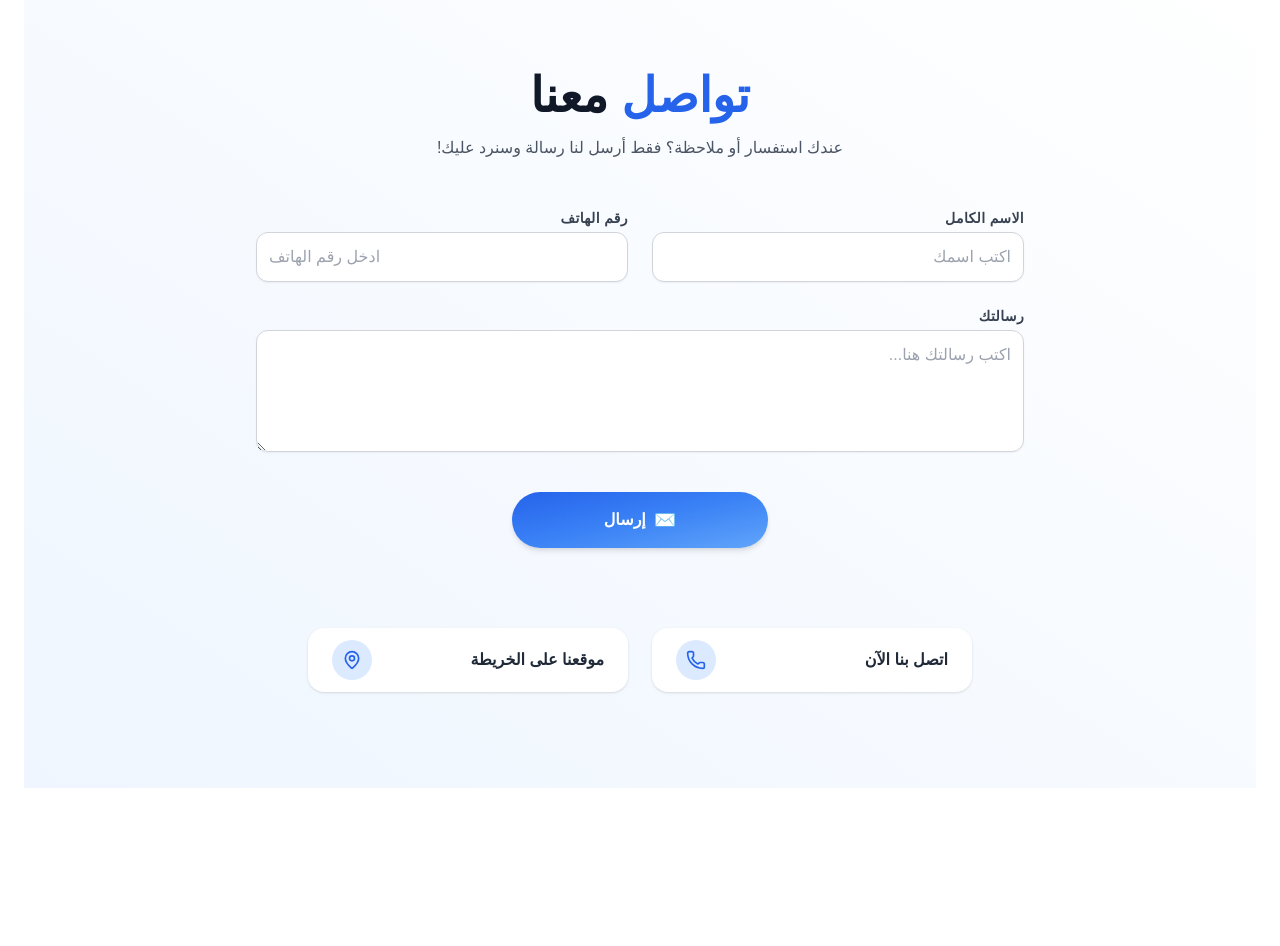
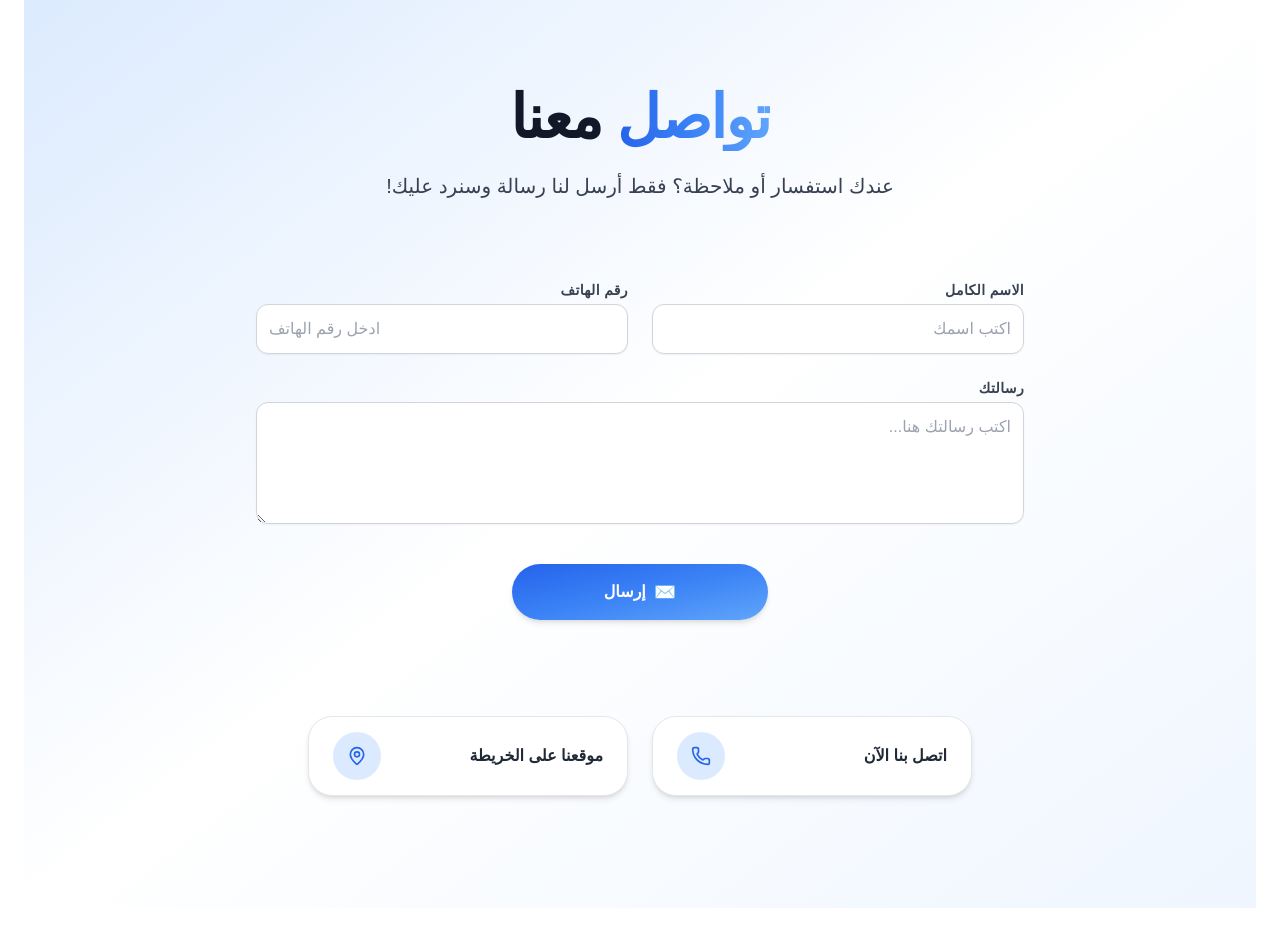
Before and after one commit to Adam46999/LumoraWebsite, a React (Vite) app: page / in a window 1280 px wide. Shown: the part 2280-3226 px from the top of the page. Before the commit the page ends 3148 px from the top, so only its background shows below. Built offline with nearby package versions, Linux system fonts and the light colour scheme.

Commit message:
add scroll to success message

```diff
--- a/src/components/contact/ContactForm.jsx
+++ b/src/components/contact/ContactForm.jsx
@@ -1,9 +1,9 @@
-import { useState, useRef } from "react";
+// ContactForm.jsx
+import { useState, useRef, useEffect } from "react";
 import { Loader2 } from "lucide-react";
 import { useLanguage } from "../../context/LanguageContext";
 import ContactField from "./ContactField";
 import SuccessMessage from "./SuccessMessage";
-import { useEffect } from "react";
 
 export default function ContactForm() {
   const { t } = useLanguage();
@@ -13,30 +13,19 @@ export default function ContactForm() {
   const [success, setSuccess] = useState(false);
   const successRef = useRef(null);
   const [shakeTarget, setShakeTarget] = useState(null);
-  const successSound = useRef(null); // 🎧 مرجع للصوت
+  const successSound = useRef(null);
 
   const validateField = (id, value) => {
-    let error = "";
-    if (!value.trim()) {
-      error = t.contactFillAllFields;
-    }
-
-    if (id === "phone") {
-      const phonePattern = /^05\d{1}-\d{7}$/;
-      if (value && !phonePattern.test(value)) {
-        error = t.contactPhoneError;
-      }
-    }
-
-    return error;
+    if (!value.trim()) return t.contactFillAllFields;
+    if (id === "phone" && !/^05\d{1}-\d{7}$/.test(value))
+      return t.contactPhoneError;
+    return "";
   };
 
   const handleBlur = (e) => {
     const { id, value } = e.target;
     const error = validateField(id, value);
-    if (error) {
-      setErrors((prev) => ({ ...prev, [id]: error }));
-    }
+    if (error) setErrors((prev) => ({ ...prev, [id]: error }));
   };
 
   const handleChange = (e) => {
@@ -52,8 +41,6 @@ export default function ContactForm() {
     }
 
     setForm((prev) => ({ ...prev, [id]: updated }));
-
-    // إزالة رسالة الخطأ عند التصحيح
     setErrors((prev) => ({ ...prev, [id]: "" }));
   };
 
@@ -64,49 +51,48 @@ export default function ContactForm() {
         successSound.current.volume = 0.6;
         successSound.current.play();
       } catch (e) {
-        console.warn("🔇 المتصفح منع تشغيل الصوت:", e);
+        console.warn("🔇 الصوت منع من التشغيل:", e);
       }
     }
   }, [success]);
 
   const handleSubmit = (e) => {
     e.preventDefault();
-
     const newErrors = {};
     Object.entries(form).forEach(([id, value]) => {
       const error = validateField(id, value);
-      if (error) {
-        newErrors[id] = error;
-      }
+      if (error) newErrors[id] = error;
     });
-
     if (Object.keys(newErrors).length > 0) {
       setErrors(newErrors);
       const firstErrorField = Object.keys(newErrors)[0];
       setShakeTarget(firstErrorField);
-
       setTimeout(() => {
-        const el = document.getElementById(firstErrorField);
-        el?.scrollIntoView({ behavior: "smooth", block: "center" });
+        document
+          .getElementById(firstErrorField)
+          ?.scrollIntoView({ behavior: "smooth", block: "center" });
       }, 300);
       setTimeout(() => setShakeTarget(null), 800);
       return;
     }
 
-    // ✅ شغل الصوت فورًا قبل أي انتظار
-
     setLoading(true);
-
     setTimeout(() => {
       setLoading(false);
       setSuccess(true);
       setForm({ name: "", phone: "", message: "" });
       setErrors({});
-
       setTimeout(() => {
-        successRef.current?.scrollIntoView({ behavior: "smooth" });
+        setTimeout(() => {
+          if (successRef.current) {
+            const y =
+              successRef.current.getBoundingClientRect().top +
+              window.scrollY -
+              80; // 🧠 80px لتعويض الهيدر
+            window.scrollTo({ top: y, behavior: "smooth" });
+          }
         }, 200);
-
+      }, 200);
       setTimeout(() => setSuccess(false), 6000);
     }, 1500);
   };
@@ -193,6 +179,7 @@ export default function ContactForm() {
           )}
         </button>
       </div>
+
       <audio ref={successSound} src="/sounds/success.mp3" preload="auto" />
     </form>
   );
--- a/src/components/contact/ContactHeader.jsx
+++ b/src/components/contact/ContactHeader.jsx
@@ -1,15 +1,18 @@
+// ContactHeader.jsx
 import { useLanguage } from "../../context/LanguageContext";
 
 export default function ContactHeader() {
   const { t } = useLanguage();
 
   return (
-    <div className="text-center mb-12 max-w-xl mx-auto animate-fade-in">
-      <h2 className="text-4xl sm:text-5xl font-extrabold text-gray-900 leading-tight">
-        <span className="text-blue-600">{t.contactTitleSpan}</span>{" "}
+    <div className="text-center mb-20 max-w-3xl mx-auto animate-fade-in">
+      <h2 className="text-5xl sm:text-6xl font-black text-gray-900 leading-tight tracking-tight">
+        <span className="bg-gradient-to-r from-blue-600 via-blue-500 to-blue-400 bg-clip-text text-transparent">
+          {t.contactTitleSpan}
+        </span>{" "}
         {t.contactTitle}
       </h2>
-      <p className="mt-4 text-gray-600 text-sm sm:text-base">
+      <p className="mt-6 text-gray-700 text-lg sm:text-xl leading-relaxed">
         {t.contactSubtitle}
       </p>
     </div>
--- a/src/components/contact/ContactLinks.jsx
+++ b/src/components/contact/ContactLinks.jsx
@@ -1,20 +1,24 @@
+// ContactLinks.jsx
 import { Phone, MapPin } from "lucide-react";
 import { useLanguage } from "../../context/LanguageContext";
 
 export default function ContactLinks() {
   const { t } = useLanguage();
 
+  const cardClass =
+    "group w-72 sm:w-80 h-20 flex items-center justify-between px-6 rounded-3xl bg-white shadow-md hover:shadow-xl transition-transform transform hover:scale-105 border border-gray-200";
+
+  const iconWrapper =
+    "w-12 h-12 flex items-center justify-center rounded-full bg-blue-100 text-blue-600 group-hover:bg-blue-600 group-hover:text-white transition";
+
   return (
-    <div className="mt-20 flex flex-col sm:flex-row justify-center items-center gap-6">
+    <div className="mt-20 flex flex-col sm:flex-row justify-center items-center gap-6 animate-fade-in">
       {/* زر الاتصال */}
-      <a
-        href="tel:+972543075619"
-        className="group w-72 sm:w-80 h-16 flex items-center justify-between px-6 rounded-2xl bg-white shadow hover:scale-105 transition"
-      >
+      <a href="tel:+972543075619" className={cardClass}>
         <span className="text-gray-800 font-semibold text-base">
           {t.contactCallNow}
         </span>
-        <div className="w-10 h-10 flex items-center justify-center rounded-full bg-blue-100 text-blue-600">
+        <div className={iconWrapper}>
           <Phone className="w-5 h-5" />
         </div>
       </a>
@@ -24,12 +28,12 @@ export default function ContactLinks() {
         href="https://waze.com/ul?ll=32.9535,35.3072"
         target="_blank"
         rel="noopener noreferrer"
-        className="group w-72 sm:w-80 h-16 flex items-center justify-between px-6 rounded-2xl bg-white shadow hover:scale-105 transition"
+        className={cardClass}
       >
         <span className="text-gray-800 font-semibold text-base">
           {t.contactMapLocation}
         </span>
-        <div className="w-10 h-10 flex items-center justify-center rounded-full bg-blue-100 text-blue-600">
+        <div className={iconWrapper}>
           <MapPin className="w-5 h-5" />
         </div>
       </a>
--- a/src/components/contact/ContactSection.jsx
+++ b/src/components/contact/ContactSection.jsx
@@ -1,3 +1,4 @@
+// ContactSection.jsx
 import { useLanguage } from "../../context/LanguageContext";
 import ContactHeader from "./ContactHeader";
 import ContactForm from "./ContactForm";
@@ -9,17 +10,25 @@ export default function ContactSection() {
   return (
     <section
       id="contact"
-      className="relative py-24 px-4 bg-gradient-to-tr from-blue-50 to-white"
       dir={lang === "ar" ? "rtl" : "ltr"}
+      className="relative py-28 px-4 bg-gradient-to-br from-blue-100 via-white to-blue-50"
     >
+      <div className="max-w-5xl mx-auto">
         {/* العنوان */}
+        <div className="animate-fade-in">
           <ContactHeader />
+        </div>
 
         {/* النموذج */}
+        <div className="mt-16 animate-fade-in delay-200">
           <ContactForm />
+        </div>
 
         {/* روابط الاتصال */}
+        <div className="mt-24 animate-fade-in delay-500">
           <ContactLinks />
+        </div>
+      </div>
     </section>
   );
 }
--- a/src/components/contact/SuccessMessage.jsx
+++ b/src/components/contact/SuccessMessage.jsx
@@ -1,20 +1,23 @@
+// SuccessMessage.jsx
 import { CheckCircle2 } from "lucide-react";
 
 export default function SuccessMessage({ text, refEl, onClose }) {
   return (
     <div
       ref={refEl}
-      className="sm:col-span-2 flex items-center justify-between gap-2 bg-green-100 text-green-700 px-4 py-3 rounded-xl shadow animate-fade-in animate-scale-in"
+      className="sm:col-span-2 w-full flex flex-col sm:flex-row sm:items-center justify-between gap-4 bg-green-100 text-green-700 px-5 py-4 rounded-2xl shadow-lg animate-fade-in animate-scale-in border border-green-300"
     >
       <div className="flex items-center gap-2">
-        <CheckCircle2 className="w-5 h-5" />
-        <span>{text}</span>
+        <CheckCircle2 className="w-6 h-6" />
+        <span className="text-sm sm:text-base font-medium tracking-wide">
+          {text}
+        </span>
       </div>
 
       {onClose && (
         <button
           onClick={onClose}
-          className="text-lg font-bold text-green-700 hover:text-red-500 transition"
+          className="self-end sm:self-auto text-xl font-bold text-green-700 hover:text-red-500 transition duration-200"
           aria-label="Close"
         >
           ×
```
Lines whose indentation alone changed are shown as unchanged.
